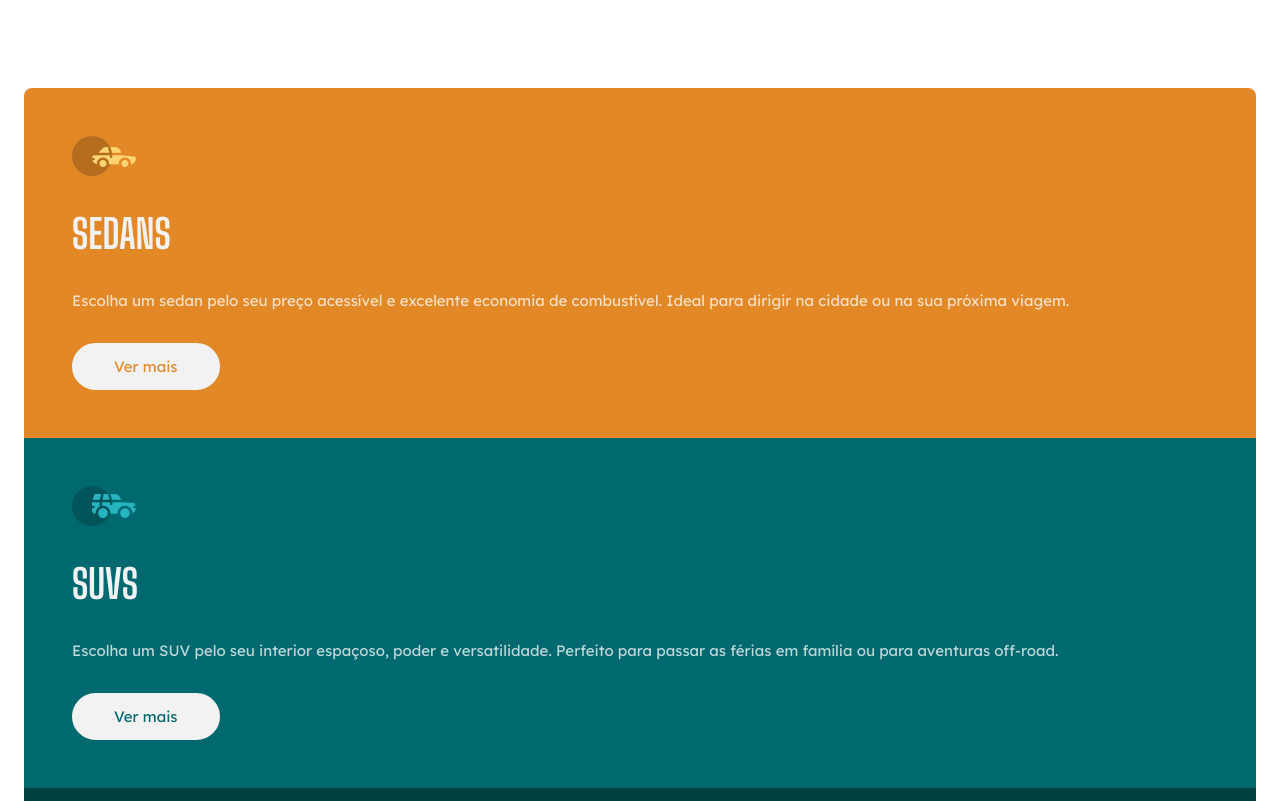
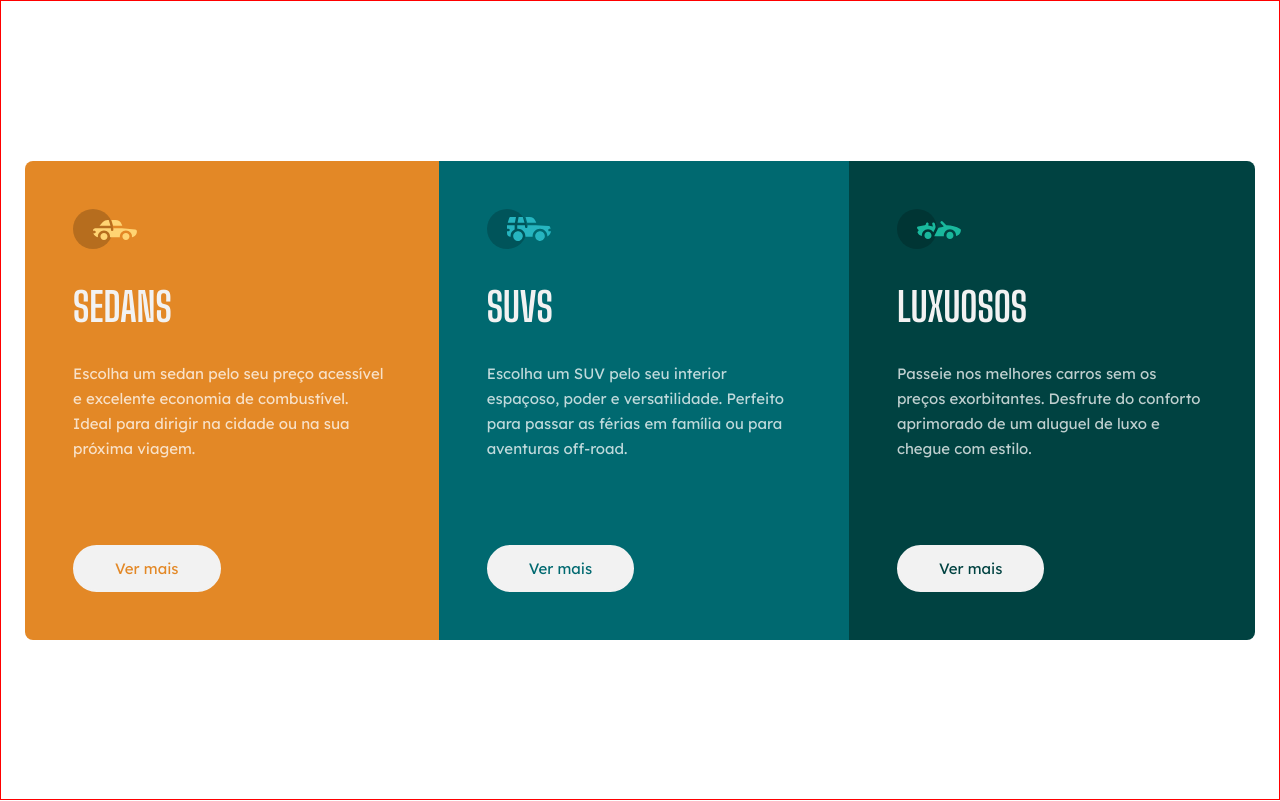
Before and after one commit to Euronymous380/carros, a plain HTML site: page index.html in a window 1280 px wide. Shown: the top 801 px of the page. Drawn offline with Linux system fonts and the light colour scheme.

Commit message:
responsividade completa

```diff
--- a/style.css
+++ b/style.css
@@ -73,3 +73,36 @@ section {
 .luxuosos a {
     color: var(--dark-cyan)
 }
+
+@media(min-width: 920px){
+    body{
+        border: 1px solid red;
+        height: 100vh;
+
+        display: flex;
+        justify-content: center;
+        align-items: center;
+    }
+
+    main{
+        display: flex;
+        max-width: 920px;
+    }
+
+    p {
+        margin-bottom: 5.25rem;
+    }
+
+    a:hover {
+        background: transparent;
+        color: var(--gray);
+    }
+
+    .sedans {
+        border-radius: 8px 0 0 8px;
+    }
+
+    .luxuosos {
+        border-radius: 0 8px 8px 0;
+    }
+}
```
